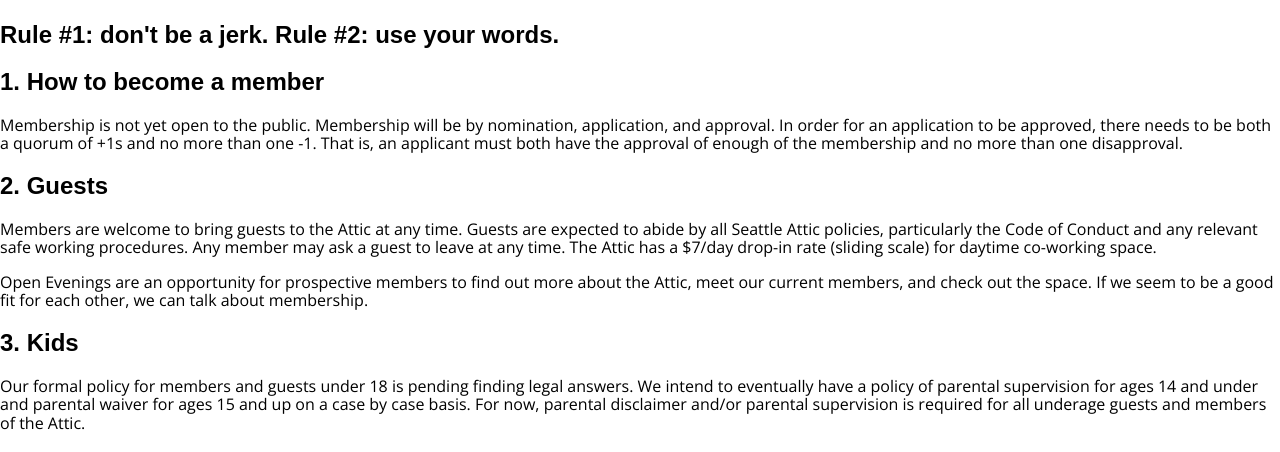
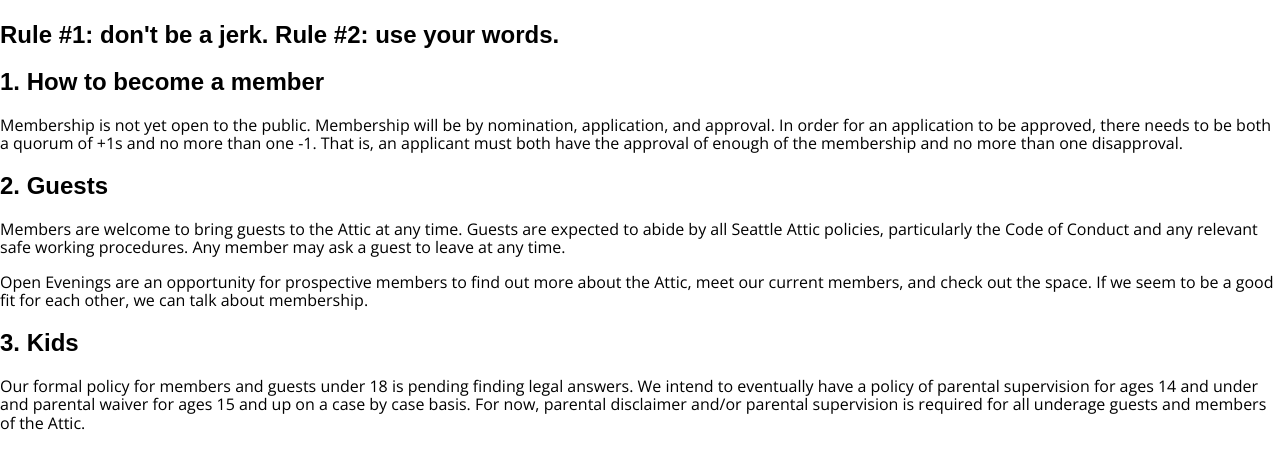
Before and after one commit to SeattleAttic/HedyNet, a Django app: page /policies in a window 1280 px wide. Shown: the part 585-1037 px from the top of the page. Run offline with Django 3.2, Linux system fonts and the light colour scheme; style sheets or scripts are compiled from the project's sources; some libraries are stand-ins or nearby versions; some web fonts are replaced.

Commit message:
Coworking is not actually a thing

```diff
--- a/HedyNet/templates/policies.html
+++ b/HedyNet/templates/policies.html
@@ -15,7 +15,7 @@
 
 <h2>2. Guests</h2>
 
-<p>Members are welcome to bring guests to the Attic at any time. Guests are expected to abide by all Seattle Attic policies, particularly the Code of Conduct and any relevant safe working procedures. Any member may ask a guest to leave at any time. The Attic has a $7/day drop-in rate (sliding scale) for daytime co-working space.</p>
+<p>Members are welcome to bring guests to the Attic at any time. Guests are expected to abide by all Seattle Attic policies, particularly the Code of Conduct and any relevant safe working procedures. Any member may ask a guest to leave at any time.</p>
 
 <p>Open Evenings are an opportunity for prospective members to find out more about the Attic, meet our current members, and check out the space. If we seem to be a good fit for each other, we can talk about membership.</p>
 
```
